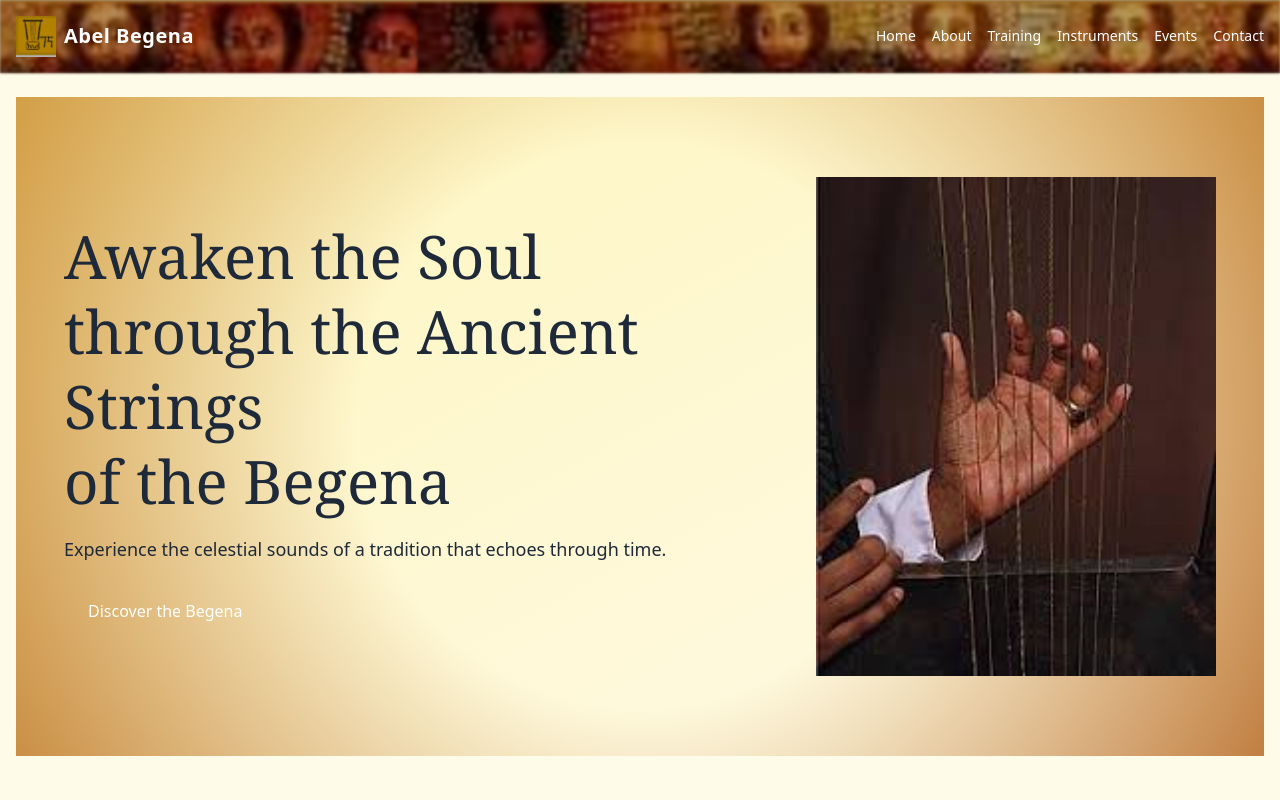
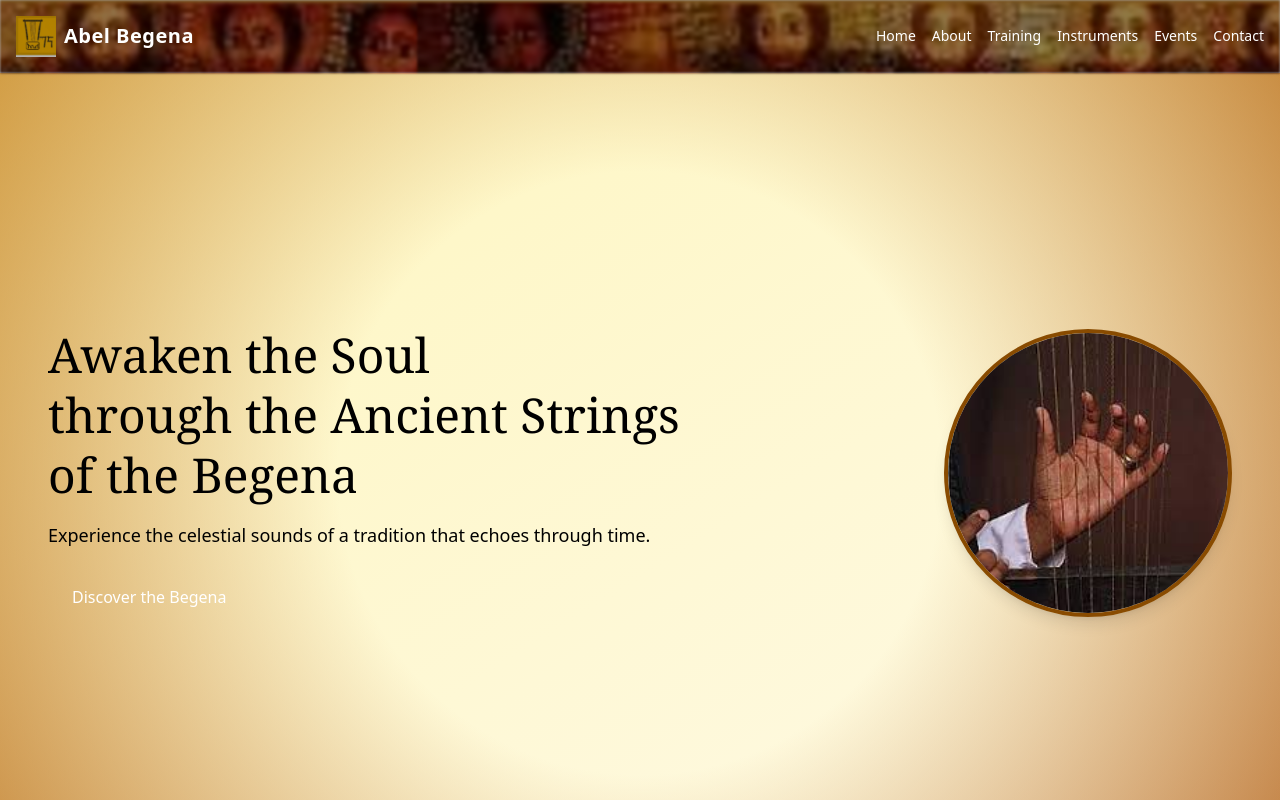
Before and after one commit to KALU56/-Abel-Begena, a Next.js app in the folder abel-begena/: page / in a window 1280 px wide. Shown: the top 800 px of the page. Built offline with nearby package versions, Linux system fonts and the light colour scheme.

Commit message:
modfy the hero ui

```diff
--- a/abel-begena/app/globals.css
+++ b/abel-begena/app/globals.css
@@ -19,3 +19,8 @@
   height: 60px;
   transform: rotate(180deg); /* Flips the border for bottom */
 }
+@layer base {
+  * {
+    @apply m-0 p-0 box-border;
+  }
+}
--- a/abel-begena/app/layout.tsx
+++ b/abel-begena/app/layout.tsx
@@ -6,9 +6,9 @@ import Footer from '@/components/Footer'
 export default function RootLayout({ children }: { children: ReactNode }) {
   return (
     <html lang="en">
-      <body className="bg-yellow-50 text-gray-800">
+      <body className="bg-white m-0 p-0 overflow-x-hidden">
         <Header />
-        <main className="px-4 py-6 min-h-screen">{children}</main>
+        <main className="m-0 p-0">{children}</main>
         <Footer />
       </body>
     </html>
--- a/abel-begena/components/Header.tsx
+++ b/abel-begena/components/Header.tsx
@@ -20,7 +20,7 @@ export default function Header() {
           backgroundImage: "url('/habesha-border1.png')",
           backgroundSize: 'cover',
           backgroundPosition: 'center',
-          filter: 'blur(1px) brightness(1.0)',
+          filter: 'blur(1px) brightness(0.8)',
         }}
       ></div>
 
--- a/abel-begena/components/HeroSection.tsx
+++ b/abel-begena/components/HeroSection.tsx
@@ -3,16 +3,17 @@ import Image from 'next/image';
 const HeroSection = () => {
   return (
     <section
-      className="relative py-20 px-6 md:px-12 flex flex-col md:flex-row items-center justify-between border-decor"
+      className="relative min-h-screen py-24 px-6 md:px-12 flex flex-col md:flex-row items-center justify-between border-decor"
       style={{
-        background: 'radial-gradient(circle at center,rgb(254, 252, 244) 40%,rgb(167, 77, 8) 100%)',
+        background: 'radial-gradient(circle at center, rgb(254, 252, 244) 40%, rgb(167, 77, 8) 100%)',
       }}
     >
-      {/* Decorative Elements */}
-      <div className="absolute inset-0 bg-gradient-to-br from-yellow-200/50 to-amber-100/30" />
+      {/* Decorative Background Overlay */}
+      <div className="absolute inset-0 bg-gradient-to-br from-yellow-200/50 to-amber-100/30 z-0" />
 
+      {/* Text Content */}
       <div className="relative z-10 max-w-2xl text-center md:text-left">
-        <h1 className="text-4xl md:text-6xl font-serif text-brown-800 leading-tight">
+        <h1 className="text-4xl md:text-5xl font-serif text-brown-800 leading-tight">
           Awaken the Soul<br /> through the Ancient Strings<br /> of the Begena
         </h1>
         <p className="mt-4 text-lg text-brown-700">
@@ -23,14 +24,17 @@ const HeroSection = () => {
         </button>
       </div>
 
+      {/* Circular Begena Image */}
       <div className="relative z-10 mt-10 md:mt-0 md:ml-12">
+        <div className="w-72 h-72 rounded-full overflow-hidden border-4 border-yellow-800 shadow-lg">
           <Image
             src="/begena1.jpeg"
             alt="Begena"
             width={400}
             height={600}
-          className="object-contain"
+            className="object-cover w-full h-full"
           />
+        </div>
       </div>
     </section>
   );
--- a/abel-begena/tailwind.config.js
+++ b/abel-begena/tailwind.config.js
@@ -6,23 +6,21 @@ module.exports = {
   ],
   theme: {
     extend: {
-      // colors: {
-      //   'brown-800': '#4E342E',
-      //   'brown-700': '#6D4C41',
-      //   amber: {
-      //     100: '#FFECB3',
-      //   },
-      //   yellow: {
-      //     50: '#FFFDE7',
-      //     200: '#FFF59D',
-      //   },
-      // },
+      colors: {
+        'brown-800': '#4E342E',
+        'brown-700': '#6D4C41',
+        amber: {
+          100: '#FFECB3',
+        },
+        yellow: {
+          50: '#FFFDE7',
+          200: '#FFF59D',
+        },
+      },
       fontFamily: {
         serif: ['Merriweather', 'serif'],
       },
-      backgroundImage: {
-        'ethiopian-brana': 'radial-gradient(circle at center,rgb(22, 21, 20) 40%,rgb(18, 9, 3) 100%)',
-      },
+
     },
   },
 }
```
Lines whose indentation alone changed are shown as unchanged.
